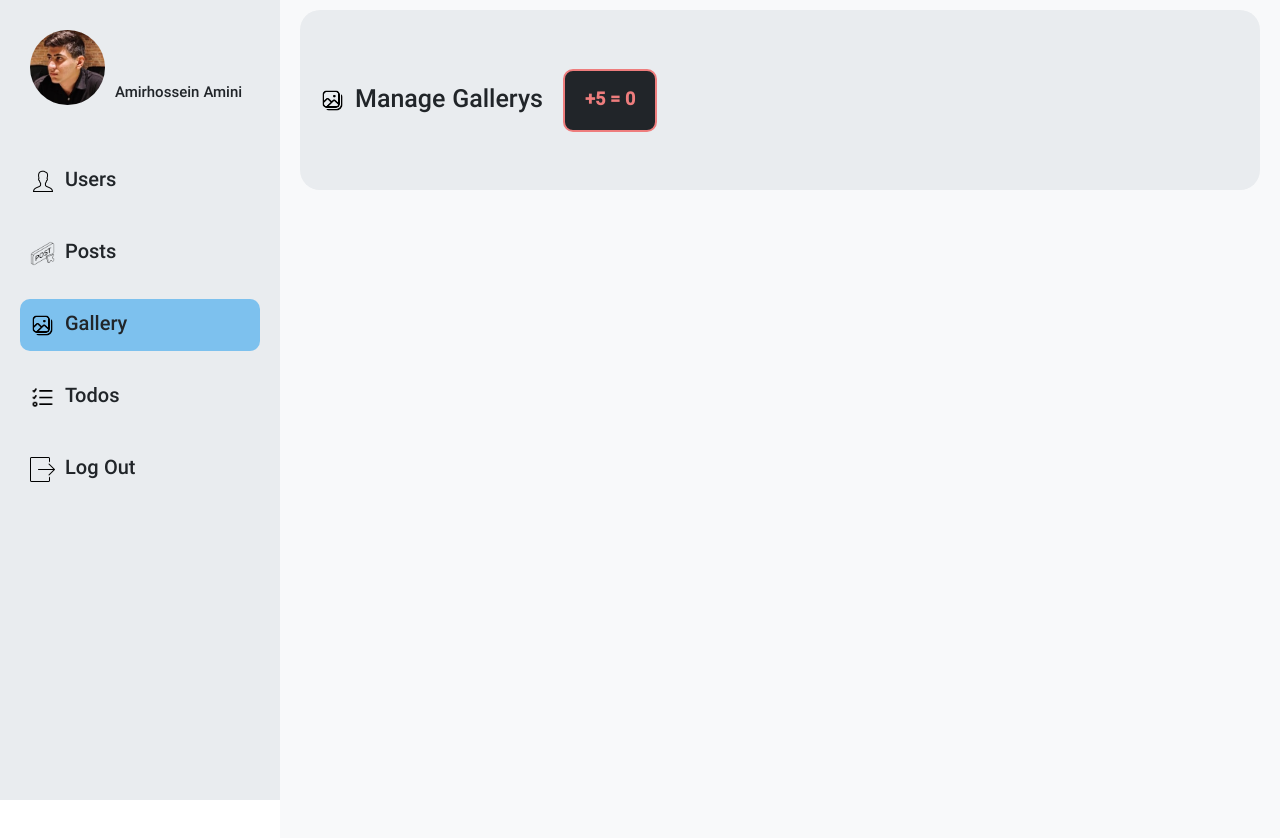
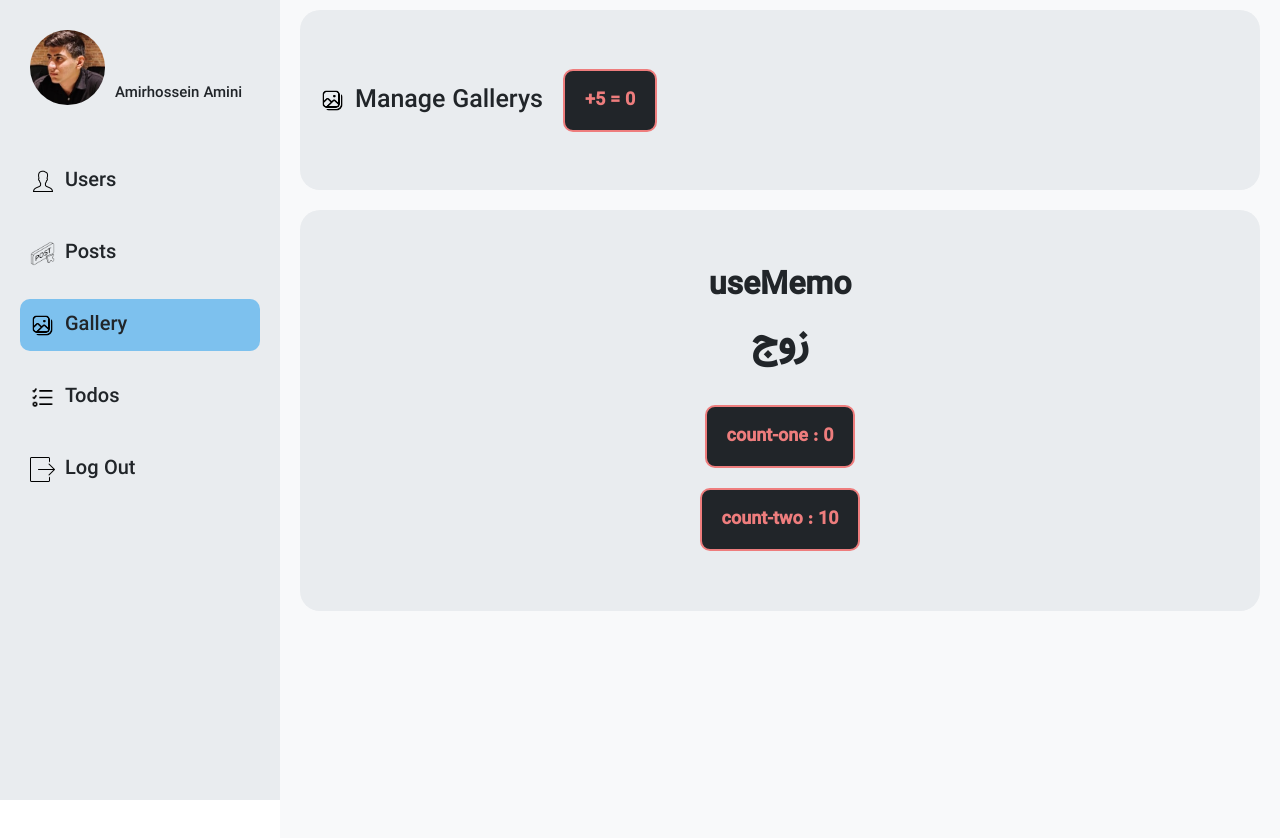
Before and after one commit to AmirhosseinAmini1383/UserPanel-F4, a React (Create React App) app: page /gallery in a window 1280 px wide. Shown: the top 838 px of the page. Built offline with nearby package versions, Linux system fonts and the light colour scheme.

Commit message:
useMemo Newhook (Gallery) J52

```diff
--- /dev/null
+++ b/src/Components/Gallery/CounterIndex.jsx
@@ -0,0 +1,40 @@
+import React, { useMemo, useState } from "react";
+
+const CounterIndex = () => {
+  const [count, setCount] = useState(0);
+  const [countTwo, setCountTwo] = useState(10);
+
+  const incrementOne = () => {
+    setCount(count + 1);
+  };
+
+  const incrementTwo = () => {
+    setCountTwo(countTwo + 10);
+  };
+
+  const isEven = useMemo(() => {
+    console.log(count);
+    let i = 0;
+    while (i < 3000) {
+      console.log(i);
+      i++;
+    }
+    return count % 2 === 0;
+  }, [count]);
+
+  return (
+    <div>
+      <h1>useMemo</h1>
+      <h5 className="title-h3">{isEven ? "زوج" : "فرد"}</h5>
+      <button className="btnCountBody" onClick={incrementOne}>
+        {`count-one : ${count}`}
+      </button>
+      <br />
+      <button className="btnCountBody" onClick={incrementTwo}>
+        count-two : {countTwo}
+      </button>
+    </div>
+  );
+};
+
+export default CounterIndex;
--- a/src/Components/Gallery/Gallery.jsx
+++ b/src/Components/Gallery/Gallery.jsx
@@ -1,13 +1,19 @@
 import React from "react";
 import GalleryIcon from "../../css/Icons/gallery.png";
 import Counter from "./Counter";
+import CounterIndex from "./CounterIndex";
 const Gallery = () => {
   return (
-    <div className="manage">
-      <div>
-        <img className="manage-icon" src={GalleryIcon} alt="gallery" />
-        <p>Manage Gallerys</p>
-        <Counter />
+    <div className="grid-temp">
+      <div className="manage">
+        <div>
+          <img className="manage-icon" src={GalleryIcon} alt="gallery" />
+          <p>Manage Gallerys</p>
+          <Counter />
+        </div>
+      </div>
+      <div className="bg-title">
+        <CounterIndex />
       </div>
     </div>
   );
--- a/src/Components/Todo/Parent.jsx
+++ b/src/Components/Todo/Parent.jsx
@@ -4,7 +4,7 @@ import Countbox from "./Countbox";
 import Countbutton from "./Countbutton";
 
 const Parent = () => {
-  const [title, setTitle] = useState("ادامه بده...");
+  const [title, setTitle] = useState("useCallback {ادامه بده...}");
   const [count, setCount] = useState(0);
   const [count2, setCount2] = useState(5);
   const handleSetFirstCount = useCallback(() => {
```
